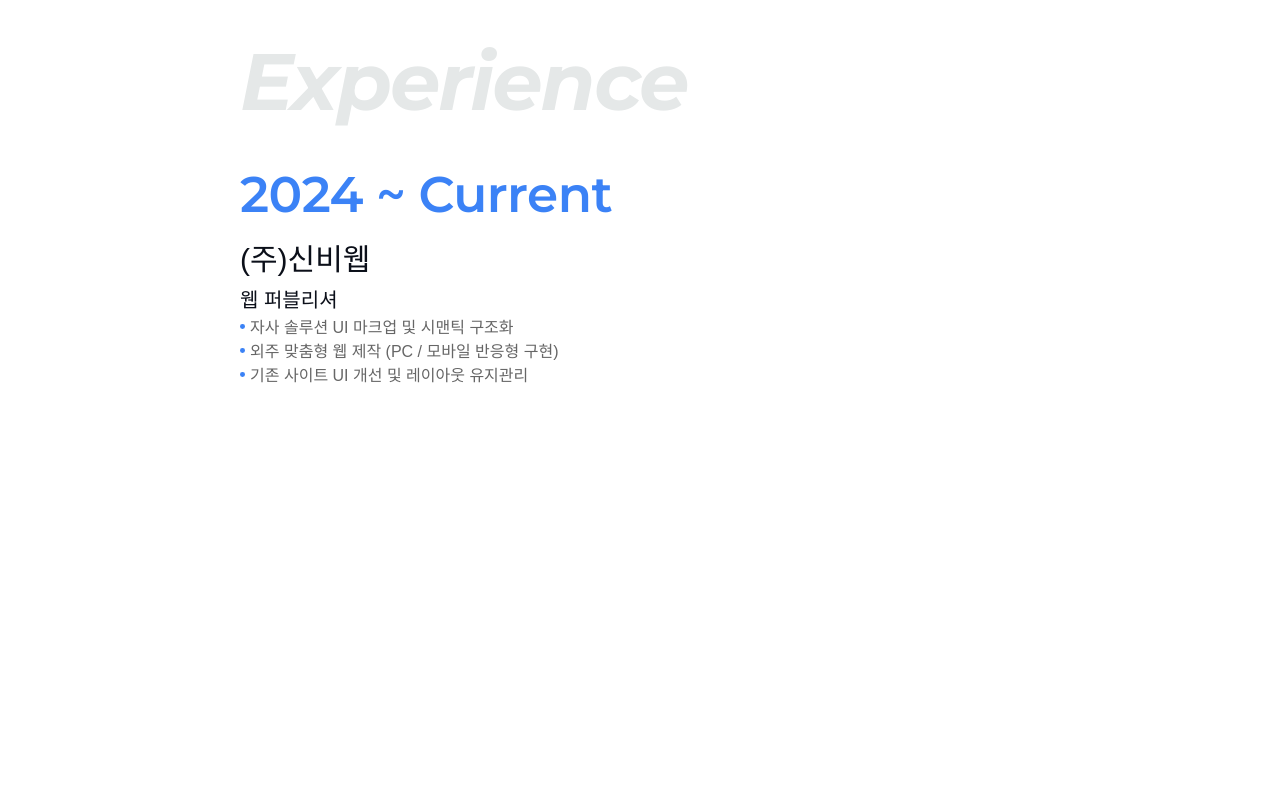
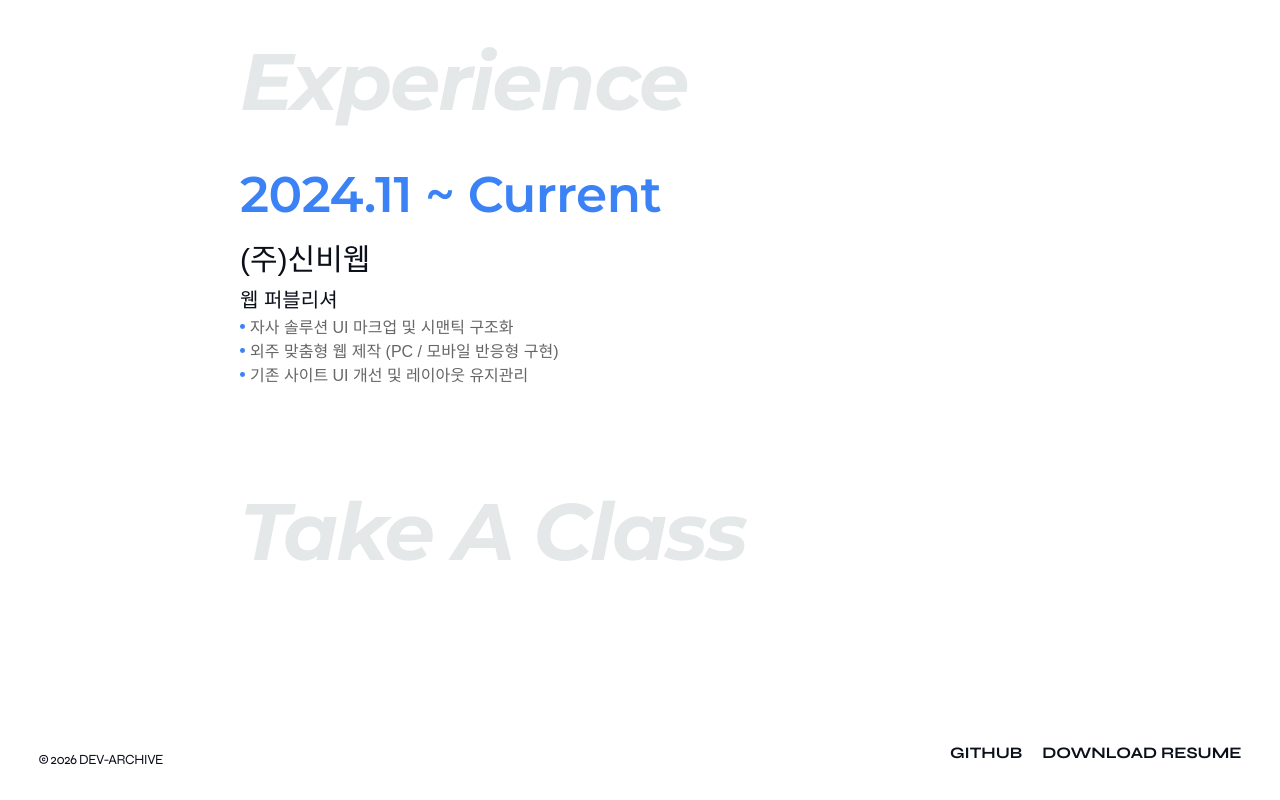
Before and after one commit to seongjongju/portfolio, a React (Vite) app: page /about in a window 1280 px wide. Shown: the part 1260-2060 px from the top of the page. Before the commit the page ends 1744 px from the top, so only its background shows below. Built offline with nearby package versions, Linux system fonts and the light colour scheme; a web font is replaced by a local one.

Commit message:
아이폰 상하 간격 오류 수정 테스트 및 어바웃 페이지 수강이력 작업 중

```diff
--- a/public/css/reset.css
+++ b/public/css/reset.css
@@ -29,6 +29,11 @@ article, aside, details, figcaption, figure,
 footer, header, hgroup, menu, nav, section {
 	display: block;
 }
+html {
+	/* 사파리 상하 여백 */
+	padding-left: env(safe-area-inset-left);
+    padding-right: env(safe-area-inset-right);
+}
 body {
 	line-height: 1;
 }
--- a/src/assets/styled/about.module.css
+++ b/src/assets/styled/about.module.css
@@ -252,7 +252,7 @@
     }
 }
 
-/************************ Experience */
+/************************ Experience & TakeClass */
 .year {
     font-family: "Montserrat", sans-serif;
     font-size: 50px;
--- a/src/assets/styled/home.module.css
+++ b/src/assets/styled/home.module.css
@@ -1,7 +1,7 @@
 .hero {
-    height: calc(100vh - 80px);
-    max-height: calc(100vh - 80px);
-    min-height: calc(100vh - 80px);
+    height: 100vh;
+    max-height: 100vh;
+    min-height: 0;
     position: relative;
     overflow: hidden;
     display: flex;
--- a/src/components/about/layout/Experience.jsx
+++ b/src/components/about/layout/Experience.jsx
@@ -9,8 +9,8 @@ const Experience = () => {
                 <Title
                     title="Experience"
                 />
-                <div className={styles.experience}>
-                    <h5 className={styles.year}>2024 ~ Current</h5>
+                <div>
+                    <h5 className={styles.year}>2024.11 ~ Current</h5>
                     <div className={styles.detail}>
                         <h6 className={styles.company}>(주)신비웹</h6>
                         <p className={styles.work}>웹 퍼블리셔</p>
--- /dev/null
+++ b/src/components/about/layout/TakeClass.jsx
@@ -0,0 +1,17 @@
+import React from 'react';
+import styles from 'src/assets/styled/about.module.css';
+import Title from 'src/shared/components/UI/Title';
+
+const TakeClass = () => {
+    return (
+        <section className={styles.section}>
+            <nav className={styles.nav}>
+                <Title
+                    title="Take A Class"
+                />
+            </nav>
+        </section>
+    );
+};
+
+export default TakeClass;
--- a/src/inc/Footer.jsx
+++ b/src/inc/Footer.jsx
@@ -1,10 +1,14 @@
 import React from 'react';
 import styles from './styled/footer.module.css';
 import { footerLinks } from 'src/shared/data/staticData';
+import { useLocation } from 'react-router-dom';
 
 const Footer = () => {
+    const location = useLocation();
+    const pathname = location.pathname;
+
     return (
-        <footer className={`${styles.footer}`}>
+        <footer className={`${styles.footer} ${pathname === "/" ? styles.is_home : ""}`}>
             <nav className={styles.nav}>
                 <p className={styles.copy}>
                     © 2026 DEV-ARCHIVE
--- a/src/inc/Header.jsx
+++ b/src/inc/Header.jsx
@@ -9,7 +9,7 @@ import { Link } from 'react-router-dom';
 
 const Header = () => {
     const location = useLocation();
-    const pathName = location.pathname;
+    const pathname = location.pathname;
     const {isLenis} = useGsap(); //gsap
     const [isToggle, setIstoggle] = useState(false); //fullGnb 토글
 
@@ -21,7 +21,7 @@ const Header = () => {
 
     return (
         <>
-            <header>
+            <header className={`${pathname === "/" ? styles.is_home : ""}`}>
                 <nav className={styles.nav}>
                     <ul className={styles.gnb}>
                         <li>
@@ -29,7 +29,7 @@ const Header = () => {
                                 to={'/'}
                                 className={`
                                     ${styles.depth}
-                                    ${pathName === '/' ?
+                                    ${pathname === '/' ?
                                     styles.is_active : ""
                                 }`}
                             >
@@ -43,7 +43,7 @@ const Header = () => {
                                         to={`${depth.page}`}
                                         className={`
                                             ${styles.depth}
-                                            ${pathName.includes(depth.text.toLocaleLowerCase()) ?
+                                            ${pathname.includes(depth.text.toLocaleLowerCase()) ?
                                             styles.is_active : ""
                                         }`}
                                     >
--- a/src/inc/styled/footer.module.css
+++ b/src/inc/styled/footer.module.css
@@ -1,5 +1,13 @@
 .footer {
     height: 80px;
+}
+
+/* home */
+.footer.is_home {
+    position: fixed;
+    width: 100%;
+    bottom: 0;
+    z-index: 10;
 }
 
 .nav {
@@ -57,7 +65,7 @@
     .nav {
         flex-direction: column-reverse;
         align-items: flex-start;
-        justify-content: flex-end;
-        gap: 10px;
+        justify-content: center;
+        gap: 0;
     }
 }
--- a/src/inc/styled/header.module.css
+++ b/src/inc/styled/header.module.css
@@ -1,5 +1,12 @@
 header {
     width: 100%;
+}
+
+header.is_home {
+    position: fixed;
+    width: 100%;
+    top: 0;
+    z-index: 10;
 }
 
 .nav {
--- a/src/main.jsx
+++ b/src/main.jsx
@@ -6,6 +6,7 @@ import { SectionContextProvider } from './context/SectionContext.jsx';
 import Header from './inc/Header.jsx'
 import { GsapContextProvider } from './context/GsapContext.jsx';
 import { BrowserRouter } from 'react-router-dom';
+import Footer from './inc/Footer';
 
 createRoot(document.getElementById('root')).render(
   <StrictMode>
@@ -14,6 +15,7 @@ createRoot(document.getElementById('root')).render(
         <GsapContextProvider>
           <Header />
           <App />
+          <Footer />
         </GsapContextProvider>
       </SectionContextProvider>
     </BrowserRouter>
--- a/src/pages/AboutPage.jsx
+++ b/src/pages/AboutPage.jsx
@@ -4,6 +4,7 @@ import styles from 'src/assets/styled/about.module.css';
 import CoreStack from 'src/components/about/layout/CoreStack';
 import Experience from 'src/components/about/layout/Experience';
 import MyInfo from 'src/components/about/layout/MyInfo';
+import TakeClass from 'src/components/about/layout/TakeClass';
 
 const AboutPage = () => {
     return (
@@ -17,6 +18,7 @@ const AboutPage = () => {
                 <MyInfo />
                 <CoreStack />
                 <Experience />
+                <TakeClass />
             </main>
         </motion.div>
     );
```
